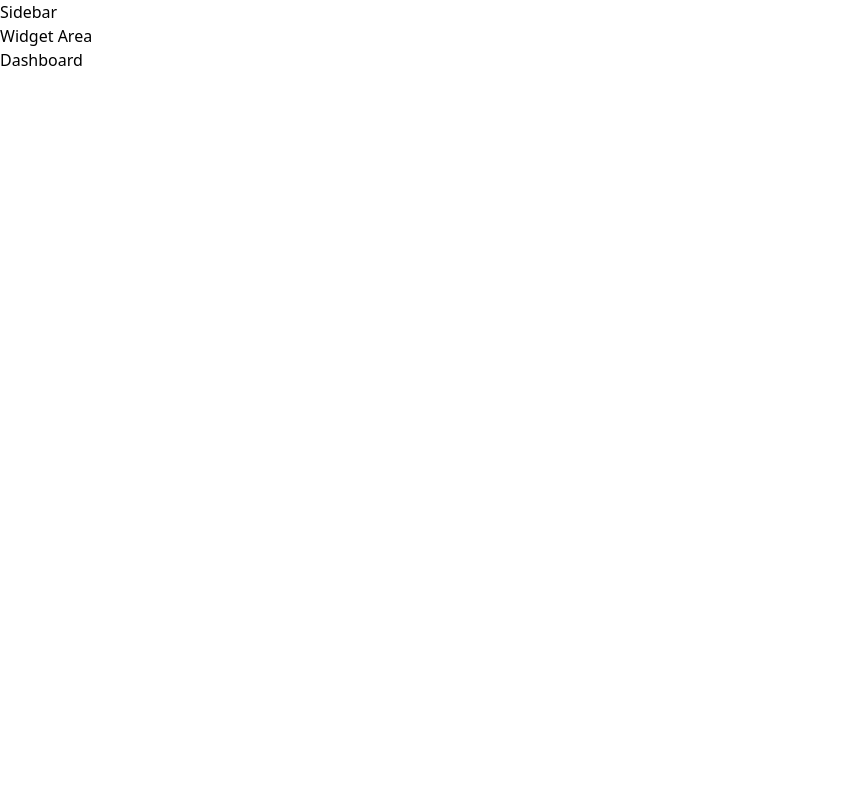
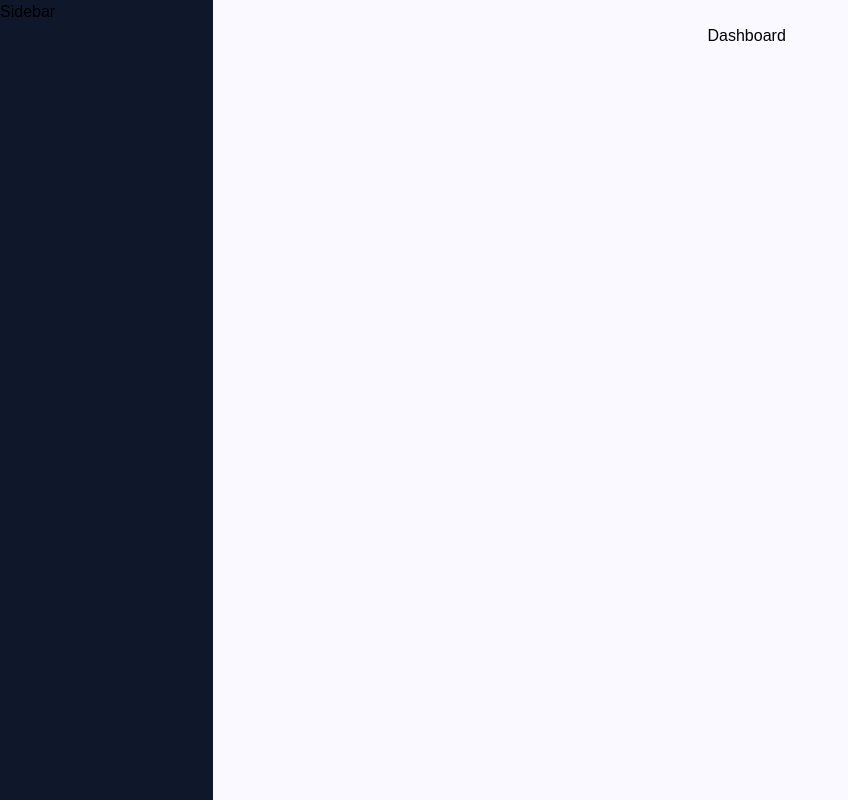
Before and after one commit to sulosp/wecartee-app, a React (Create React App) app in the folder client/: page / in a window 1280 px wide. Shown: the whole page, without its empty margins (0-848 px from the left). Built offline with nearby package versions, Linux system fonts and the light colour scheme.

Commit message:
react-routing@latest

```diff
--- a/client/src/App.jsx
+++ b/client/src/App.jsx
@@ -10,7 +10,7 @@ function App() {
     <Routes>
       <Route path="/" element = {<Layout />}>
           <Route index element = {<Dashboard />} />
-          <Route path= "Products" element = {<Products />} />
+          <Route path= "products" element = {<Products />} />
 
       </Route>
     </Routes>
--- a/client/src/components/shared/Layout.jsx
+++ b/client/src/components/shared/Layout.jsx
@@ -1,12 +1,13 @@
-import React from 'react'
-import { Outlet } from 'react-router-dom'
+import React from "react";
+import { Outlet } from "react-router-dom";
 
-export default function Layout(){
-    return(
-        <div>
-        <h1>Sidebar</h1>
-        <h1>Widget Area</h1>
-        <div><Outlet/></div>
-        </div>
-    )
+export default function Layout() {
+  return (
+    <div className="flex flex-row h-lvh ">
+      <h1 className="bg-slate-900 h-screen w-1/6 overflow-hidden">Sidebar</h1>
+      <div className="flex gap-5 flex-col justify-start items-center lg:min-h-lvh w-5/6 p-24 bg-surface-100">
+        <Outlet />
+      </div>
+    </div>
+  );
 }
--- a/client/tailwind.config.js
+++ b/client/tailwind.config.js
@@ -2,7 +2,168 @@
 module.exports = {
   content: ["./src/**/*.{js,jsx,ts,tsx}",],
   theme: {
-    extend: {},
+    container: {
+      padding: {
+        DEFAULT: '1rem',
+        sm: '2rem',
+        lg: '4rem',
+        xl: '5rem',
+        '2xl': '6rem',
+      },
+    },
+
+    fontFamily:{
+      'sans': ['DM Sans', 'sans-serif'],
+    },
+
+    fontWeight: {
+      normal: '400',
+      medium:'500',
+      semibold: '600',
+      bold:'700',
+    },
+
+    extend: {
+
+      colors:{
+        primary: {
+          100: '#D7E2FF',
+          200:'#ABC7FF',
+          400:'#425E91',
+          700:'#294677',
+          800:'#294677',
+          900:'#001B3F',
+        },
+
+        secondary:{
+          100:'#DAE2F9',
+          200:'#BEC6DC',
+          400:'#001B3F',
+          900:'#131C2B',
+        },
+
+        blue:{
+          100:'#9DB6FF',
+          400:'#648BFF',
+          600:'#255CFF',
+
+        },
+
+        pink:{
+          100:'#EEA1FF',
+          400:'#DF54FF',
+          600:'#D51AFF',
+        },
+
+        surface:{
+          100:'#F9F9FF',
+          900:'#1A1C20',
+        },
+
+        yellow:{
+          400:'#FF9900',
+        },
+
+        green:{
+          400:'#04CD44',
+        },
+
+        red:{
+          400:'#DA342E',
+        },
+
+        tertiary:{
+          100:'#FAD8FD',
+        },
+
+        grey: {
+          100:'#C4C6D0',
+        },
+
+      },
+
+
+      fontSize: {
+
+        'body-sm': ['12px', '16px'],
+        'body-md': ['14px', '20px'],
+        'body-lg': ['16px', '24px'],
+
+        'label-sm': ['11px', '16px'],
+        'label-md': ['12px', '16px'],
+        'label-lg': ['14px', '20px'],
+
+        'title-sm':['14px', '20px'],
+        'title-md':['16px', '24px'],
+        'title-lg':['22px', '28px'],
+
+        'headline-sm':['24px', '32px'],
+        'headline-md':['28px', '36px'],
+        'headline-lg':['32px', '40px'],
+
+        'display-sm':['36px', '44px'],
+        'display-md':['45px', '52px'],
+        'display-lg':['57px', '64px'],
+        'display-xl':['70px','86px'],
+      },
+
+      borderRadius: {
+        '50': '50px',
+      },
+
+      padding: {
+        '2': '2px',
+        '5':'5px',
+        '8': '8px',
+        '10':'10px',
+        '12':'12px',
+        '14' :'14px',
+        '16': '16px',
+        '18': '18px',
+        '20':'20px',
+        '24':'24px',
+        '30':'30px',
+        '40':'40px',
+        '50':'50px',
+        '60':'60px',
+        '70':'70px',
+        '80':'80px',
+        '90':'90px',
+        '100':'100px',
+        '150':'150px',
+      },
+
+      margin:{
+        '2': '2px',
+        '10':'10px',
+        '12':'12px',
+        '20':'20px',
+        '30':'30px',
+        '40':'40px',
+        '50':'50px',
+        '60':'60px',
+        '100':'100px',
+      },
+
+      width: {
+        '15': '60px',
+
+      },
+
+      zIndex: {
+        '0': '0',
+        '1': '1',
+        '2': '2',
+        '3': '3',
+      },
+
+      dropShadow: {
+        'sm' :'0 1px 2px rgba(0, 27, 63, 0.05)',
+      },
+
+
+
+  },
   },
   plugins: [],
 }
```
Also changed, not shown: 1 other file (tests, documents, lock files or other folders).
